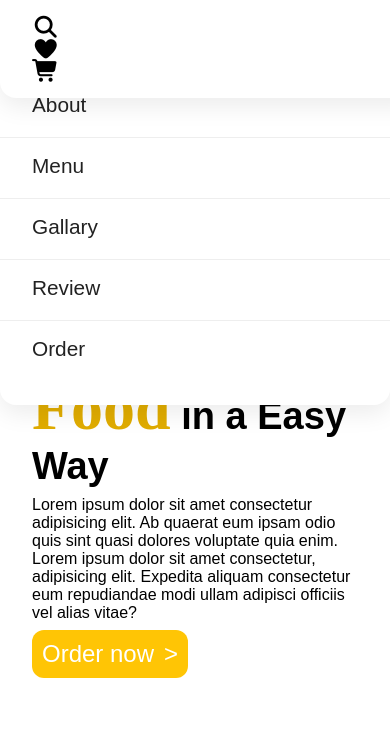
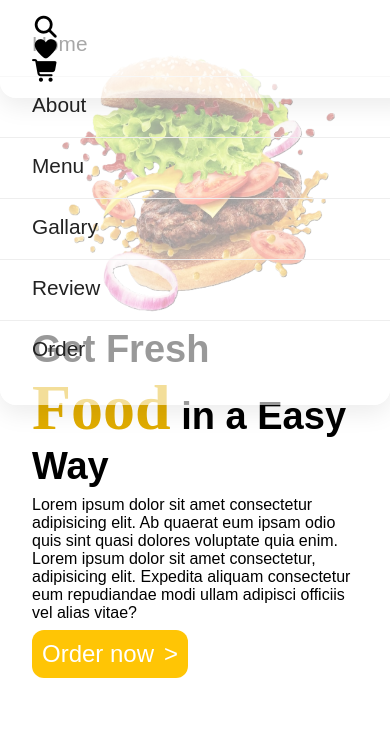
Before and after one commit to Himanshu18730Sonkar/Food-website, a plain HTML site: page food website/index.html in a window 390 px wide. Both pictures are taken after a click on the element 318 px from the left and 40 px from the top of the page. Shown: the part 88-844 px from the top of the page. Drawn offline with Linux system fonts and the light colour scheme.

Commit message:
Update styles.css

```diff
--- a/food website/styles.css
+++ b/food website/styles.css
@@ -988,7 +988,7 @@ html,body{
     top: 5rem;
     left: 0;
     width: 100vw;
-    background: #fff;
+    background: rgba(255,255,255,0.6); /* transparent white */
     box-shadow: 0 8px 24px rgba(0,0,0,0.08);
     z-index: 999;
     padding: 1.5rem 0;
```
